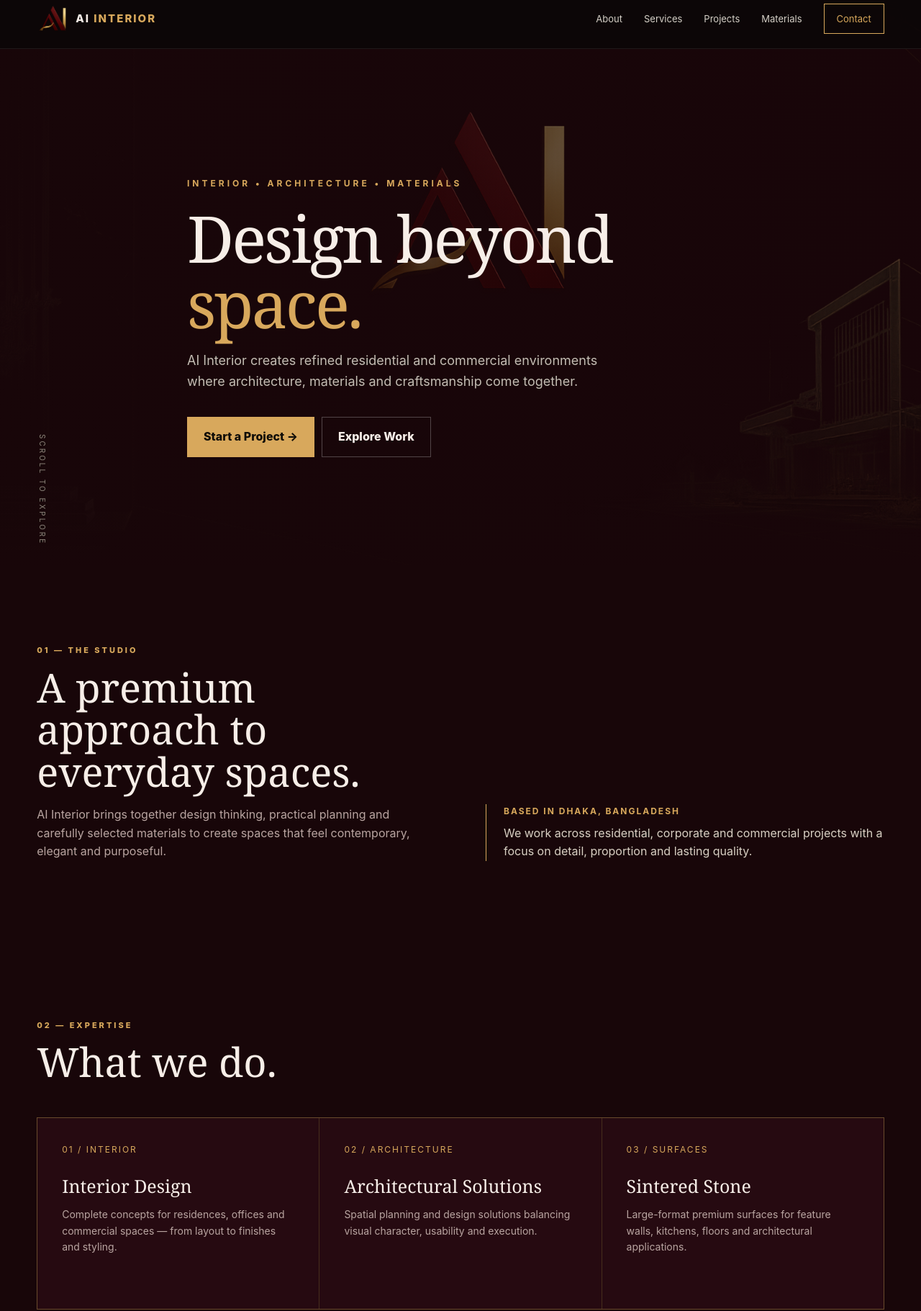
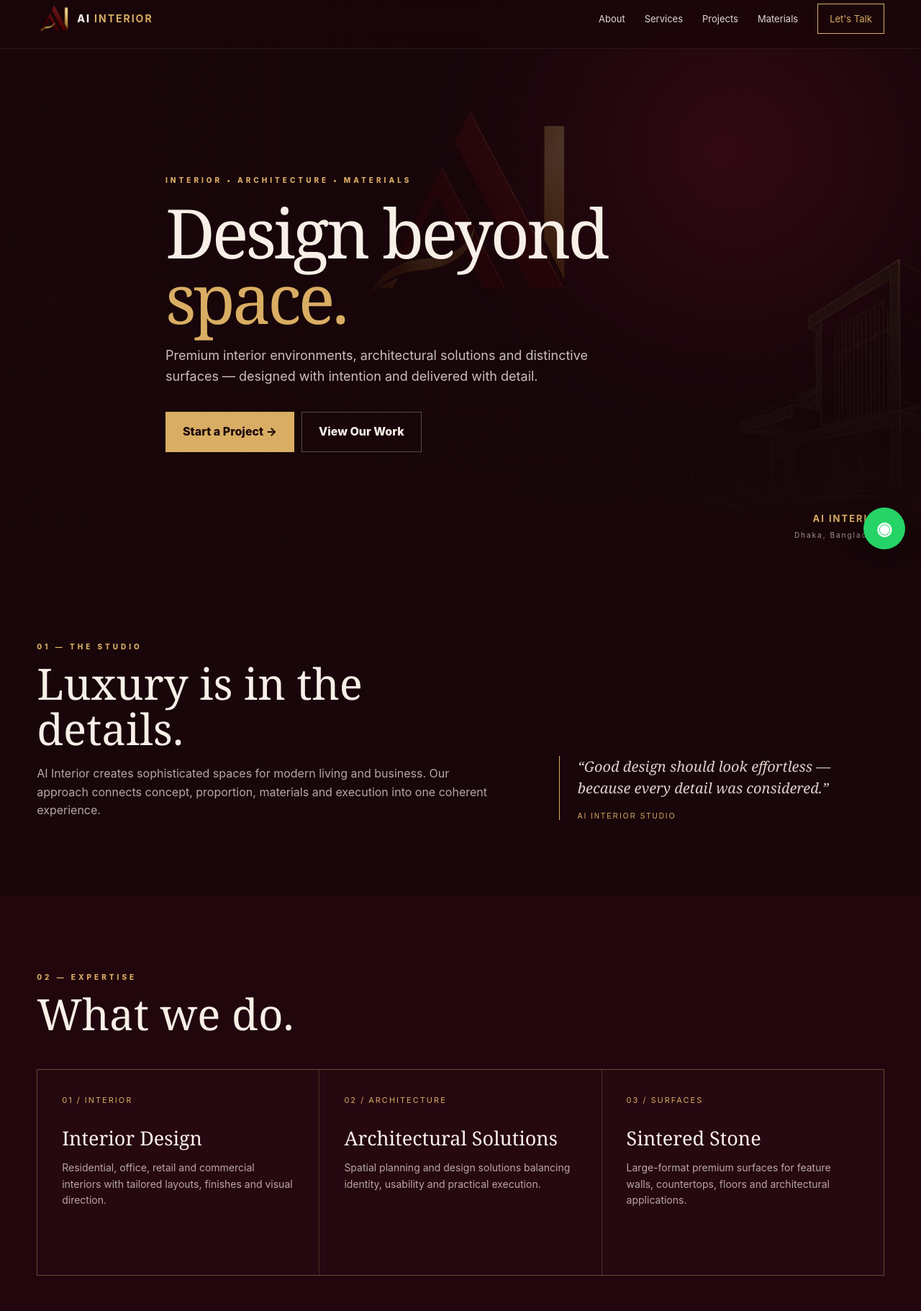
Before and after one commit to aiinterior115/aiinterior115.github.io, a plain HTML site: page index.html in a window 1280 px wide. Shown: the part 15-1836 px from the top of the page at 72% size. Drawn offline with Linux system fonts and the light colour scheme.

Commit message:
Add files via upload

```diff
--- a/index.html
+++ b/index.html
@@ -1,97 +1,79 @@
-<!DOCTYPE html>
+<!doctype html>
 <html lang="en">
 <head>
-<meta charset="UTF-8">
-<meta name="viewport" content="width=device-width, initial-scale=1.0">
-<meta name="description" content="AI Interior — premium interior design, architectural solutions and surface materials in Dhaka, Bangladesh.">
-<meta name="theme-color" content="#0a0908">
-<title>AI Interior — Design Beyond Space</title>
+<meta charset="utf-8">
+<meta name="viewport" content="width=device-width,initial-scale=1">
+<meta name="description" content="AI Interior — premium interior design, architecture and sintered stone solutions in Dhaka, Bangladesh.">
+<meta name="theme-color" content="#19060a">
+<title>AI Interior | Design Beyond Space</title>
 <style>
-:root{--bg:#180609;--panel:#260a11;--gold:#d8a85c;--gold2:#8e5b32;--cream:#f7eee8;--muted:#b9a5a1;--line:rgba(216,168,92,.24)}
-*{box-sizing:border-box;margin:0;padding:0}
-html{scroll-behavior:smooth}
-body{font-family:Inter,ui-sans-serif,system-ui,-apple-system,"Segoe UI",Arial,sans-serif;background:var(--bg);color:var(--cream);line-height:1.6}
-a{text-decoration:none;color:inherit}.container{width:min(1180px,92%);margin:auto}
-.nav{position:fixed;inset:0 0 auto;z-index:50;background:rgba(9,8,7,.72);backdrop-filter:blur(16px);border-bottom:1px solid rgba(255,255,255,.07)}
-.navin{height:82px;display:flex;align-items:center;justify-content:space-between}
-.brand{display:flex;align-items:center;gap:11px;font-weight:800;letter-spacing:2px}.brand img{width:43px;height:43px;object-fit:contain}.brand span{font-size:15px}.brand em{font-style:normal;color:var(--gold)}
-.links{display:flex;gap:30px;align-items:center;font-size:13px;color:#d5d0c7}.links a:hover{color:var(--gold)}
-.navcta{border:1px solid var(--gold);padding:10px 17px;color:var(--gold)!important}
-.hero{min-height:100vh;position:relative;overflow:hidden;display:flex;align-items:center}
-.hero-art{position:absolute;inset:0;background:#160509 url("hero-art.png") center/cover no-repeat;opacity:.66;filter:saturate(1.12)}
-.hero:after{content:"";position:absolute;inset:0;background:linear-gradient(90deg,rgba(24,6,9,.94) 0%,rgba(24,6,9,.65) 42%,rgba(24,6,9,.2) 100%),linear-gradient(0deg,rgba(24,6,9,.88),transparent 45%)}
-.hero-content{position:relative;z-index:2;padding-top:110px;max-width:760px}
-.kicker{font-size:12px;text-transform:uppercase;letter-spacing:4px;color:var(--gold);font-weight:700}
-h1{font-family:Georgia,"Times New Roman",serif;font-weight:500;font-size:clamp(52px,7vw,92px);line-height:1.02;letter-spacing:-3px;margin:20px 0}
-h1 span{color:var(--gold)}
-.lead{font-size:18px;color:#c3bdb3;max-width:620px;margin-bottom:34px}
-.btn{display:inline-flex;align-items:center;gap:9px;padding:14px 22px;background:var(--gold);color:#100d08;font-weight:800;border:1px solid var(--gold);margin-right:10px}.btn:hover{background:#ead09a}
-.btn.ghost{background:transparent;color:var(--cream);border-color:rgba(255,255,255,.25)}
-.scroll{position:absolute;z-index:3;bottom:28px;left:4%;font-size:10px;letter-spacing:3px;color:#8f887d;writing-mode:vertical-rl}
-section{padding:110px 0}.eyebrow{font-size:11px;letter-spacing:3px;text-transform:uppercase;color:var(--gold);font-weight:800}
-.section-title{font:500 clamp(36px,5vw,56px)/1.05 Georgia,serif;margin:12px 0 18px}
-.section-copy{color:var(--muted);max-width:700px}.intro{display:grid;grid-template-columns:1fr 1fr;gap:70px;align-items:end}
-.signature{border-left:1px solid var(--gold);padding-left:24px;color:#d9d1c4}.signature strong{display:block;color:var(--gold);font-size:12px;letter-spacing:2px;text-transform:uppercase;margin-bottom:8px}
-.services{display:grid;grid-template-columns:repeat(3,1fr);gap:1px;margin-top:48px;background:var(--line);border:1px solid var(--line)}
-.service{background:var(--panel);padding:34px;min-height:265px;transition:.25s}.service:hover{transform:translateY(-5px);background:#171511}
-.num{color:var(--gold);font-size:12px;letter-spacing:2px}.service h3{font:500 25px Georgia,serif;margin:24px 0 12px}.service p{color:var(--muted);font-size:14px}
-.projects{margin-top:48px;display:grid;grid-template-columns:1.35fr .65fr;gap:18px}.project{min-height:300px;position:relative;overflow:hidden;padding:30px;display:flex;align-items:end;background:linear-gradient(135deg,#2a241c,#0e0d0b);border:1px solid var(--line)}.project:before{content:"";position:absolute;inset:0;background:radial-gradient(circle at 70% 25%,rgba(212,176,106,.24),transparent 35%)}.project.large{min-height:520px}.project:nth-child(2){background:linear-gradient(135deg,#1e1b18,#0a0908)}.project:nth-child(3){background:linear-gradient(135deg,#30291f,#100f0d)}.project:nth-child(4){background:linear-gradient(135deg,#1a1917,#0d0c0b)}
-.project-content{position:relative;z-index:1}.tag{font-size:10px;letter-spacing:2px;color:var(--gold);text-transform:uppercase}.project h3{font:500 29px Georgia,serif;margin-top:7px}.project p{color:#aaa49b;font-size:13px}
-.material{background:#21080d}.material-grid{display:grid;grid-template-columns:.8fr 1.2fr;gap:70px;align-items:center}.material-box{border:1px solid var(--line);padding:36px;background:linear-gradient(135deg,#17140f,#0d0c0a)}.material-box h3{font:500 30px Georgia,serif;margin:12px 0}.material-box p{color:var(--muted)}
-.process{display:grid;grid-template-columns:repeat(4,1fr);gap:25px;margin-top:48px}.step{border-top:1px solid var(--line);padding-top:22px}.step b{color:var(--gold);font-size:12px}.step h4{font-size:17px;margin:12px 0 7px}.step p{font-size:13px;color:var(--muted)}
-.contact{background:linear-gradient(135deg,#17120b,#0d0c0a);border-top:1px solid var(--line);border-bottom:1px solid var(--line)}.contact-grid{display:grid;grid-template-columns:1fr 1fr;gap:70px}.contact-info{margin-top:30px}.contact-info div{padding:16px 0;border-bottom:1px solid rgba(255,255,255,.08)}.contact-info small{display:block;color:#817b73;text-transform:uppercase;letter-spacing:2px;font-size:9px}.contact-info a{color:var(--gold)}
-footer{padding:30px 0;color:#77736c;font-size:12px}.foot{display:flex;justify-content:space-between;gap:20px}
-@media(max-width:800px){.links{display:none}.intro,.material-grid,.contact-grid{grid-template-columns:1fr;gap:35px}.services,.process{grid-template-columns:1fr}.projects{grid-template-columns:1fr}.project.large{min-height:360px}section{padding:78px 0}.hero-art{background-position:center}.hero-content{padding-top:120px}h1{letter-spacing:-2px}.foot{flex-direction:column}}
+:root{--maroon:#19060a;--maroon2:#2a0810;--wine:#430d19;--gold:#d9ad63;--gold2:#f0d39a;--ivory:#f8f0e8;--muted:#b7a7a5;--line:rgba(217,173,99,.22)}
+*{box-sizing:border-box;margin:0;padding:0}html{scroll-behavior:smooth}body{background:var(--maroon);color:var(--ivory);font-family:Inter,Arial,sans-serif;line-height:1.6}a{text-decoration:none;color:inherit}
+.container{width:min(1200px,92%);margin:auto}.nav{position:fixed;z-index:100;top:0;left:0;right:0;background:rgba(25,6,10,.76);backdrop-filter:blur(18px);border-bottom:1px solid rgba(255,255,255,.07)}
+.navin{height:82px;display:flex;align-items:center;justify-content:space-between}.brand{display:flex;align-items:center;gap:10px;font-weight:800;letter-spacing:2px}.brand img{width:46px;height:46px;object-fit:contain}.brand span{font-size:14px}.brand b{color:var(--gold)}
+.links{display:flex;gap:27px;align-items:center;font-size:13px;color:#e4d9d3}.links a:hover{color:var(--gold)}.navbtn{border:1px solid var(--gold);padding:10px 16px;color:var(--gold)!important}
+.menu{display:none;background:none;border:0;color:var(--ivory);font-size:25px}.mobile{display:none}
+.hero{min-height:100vh;position:relative;display:flex;align-items:center;overflow:hidden;background:#110307}.hero-art{position:absolute;inset:0;background:url("hero-art.png") center/cover no-repeat;opacity:.48;filter:saturate(1.2)}.hero:before{content:"";position:absolute;inset:0;background:radial-gradient(circle at 78% 28%,rgba(117,20,43,.5),transparent 34%)}.hero:after{content:"";position:absolute;inset:0;background:linear-gradient(90deg,rgba(25,6,10,.97),rgba(25,6,10,.72) 43%,rgba(25,6,10,.2)),linear-gradient(0deg,rgba(25,6,10,.96),transparent 48%)}
+.hero-content{position:relative;z-index:2;padding-top:100px;max-width:820px}.eyebrow{font-size:10px;letter-spacing:4px;color:var(--gold);font-weight:800;text-transform:uppercase}.hero h1{font:500 clamp(55px,7.4vw,100px)/.96 Georgia,serif;letter-spacing:-4px;margin:20px 0}.hero h1 span{color:var(--gold)}.lead{font-size:18px;color:#cdbfba;max-width:660px;margin-bottom:35px}.actions{display:flex;gap:10px;flex-wrap:wrap}.btn{display:inline-flex;align-items:center;gap:9px;padding:14px 23px;background:var(--gold);color:#1b080b;font-weight:800;border:1px solid var(--gold)}.btn:hover{background:var(--gold2)}.btn.ghost{background:transparent;color:var(--ivory);border-color:rgba(255,255,255,.28)}
+.hero-meta{position:absolute;z-index:3;bottom:34px;right:4%;font-size:10px;letter-spacing:2px;color:#a69491;text-align:right}.hero-meta strong{display:block;color:var(--gold);font-size:13px;margin-bottom:4px}
+section{padding:105px 0}.dark{background:#21070d}.wine{background:linear-gradient(135deg,#3b0b16,#20070d)}.title{font:500 clamp(38px,5vw,60px)/1.05 Georgia,serif;margin:12px 0 18px}.copy{color:var(--muted);max-width:720px}
+.intro{display:grid;grid-template-columns:1fr .7fr;gap:80px;align-items:end}.quote{border-left:1px solid var(--gold);padding-left:25px;color:#ddd0ca;font:italic 20px/1.5 Georgia,serif}.quote small{display:block;font:normal 10px Arial;letter-spacing:2px;color:var(--gold);margin-top:18px;text-transform:uppercase}
+.services{display:grid;grid-template-columns:repeat(3,1fr);gap:1px;background:var(--line);border:1px solid var(--line);margin-top:45px}.service{background:#260811;padding:34px;min-height:285px;transition:.25s}.service:hover{transform:translateY(-5px);background:#310a13}.service .n{color:var(--gold);font-size:11px;letter-spacing:2px}.service h3{font:500 27px Georgia,serif;margin:25px 0 12px}.service p{color:var(--muted);font-size:14px}
+.projects{display:grid;grid-template-columns:1.25fr .75fr;gap:18px;margin-top:45px}.project{min-height:310px;padding:30px;display:flex;align-items:end;position:relative;overflow:hidden;border:1px solid var(--line);background:linear-gradient(135deg,#4a101d,#21070d)}.project:after{content:"";position:absolute;inset:0;background:linear-gradient(0deg,rgba(0,0,0,.72),transparent 70%)}.project.large{min-height:525px;background:linear-gradient(135deg,#561324,#20060c)}.project.two{background:linear-gradient(135deg,#35101a,#160509)}.project.three{background:linear-gradient(135deg,#5a291d,#26080e)}.project.four{background:linear-gradient(135deg,#27141b,#130509)}.pcontent{position:relative;z-index:2}.tag{font-size:9px;letter-spacing:2px;color:var(--gold);text-transform:uppercase}.project h3{font:500 30px Georgia,serif;margin:6px 0}.project p{font-size:13px;color:#c0b0ad}
+.materials{display:grid;grid-template-columns:.9fr 1.1fr;gap:65px;align-items:center}.material-card{padding:40px;border:1px solid var(--line);background:radial-gradient(circle at 75% 20%,rgba(217,173,99,.14),transparent 35%),#280811}.chips{display:flex;gap:9px;flex-wrap:wrap;margin-top:22px}.chip{border:1px solid var(--line);padding:8px 12px;color:#daccc6;font-size:11px}
+.process{display:grid;grid-template-columns:repeat(4,1fr);gap:25px;margin-top:45px}.step{border-top:1px solid var(--line);padding-top:20px}.step b{color:var(--gold);font-size:11px}.step h4{margin:10px 0 5px;font-size:17px}.step p{font-size:13px;color:var(--muted)}
+.contact{background:linear-gradient(135deg,#4b0c19,#20070d);border-top:1px solid var(--line)}.contactgrid{display:grid;grid-template-columns:1fr 1fr;gap:70px}.details{margin-top:25px}.detail{padding:15px 0;border-bottom:1px solid rgba(255,255,255,.08);color:#ded2cd}.detail small{display:block;color:#9d8887;font-size:9px;letter-spacing:2px;text-transform:uppercase}.detail a{color:var(--gold)}
+.float{position:fixed;right:22px;bottom:22px;z-index:90;width:58px;height:58px;border-radius:50%;display:grid;place-items:center;background:#25d366;color:#fff;font-weight:900;font-size:25px;box-shadow:0 10px 35px rgba(0,0,0,.45)}.float:hover{transform:scale(1.06)}
+footer{padding:30px 0;color:#948482;font-size:12px}.foot{display:flex;justify-content:space-between;gap:20px}
+@media(max-width:800px){.links{display:none}.menu{display:block}.mobile{position:absolute;top:82px;left:0;right:0;background:#1d070c;border-bottom:1px solid var(--line);padding:18px 4%;flex-direction:column;gap:16px}.mobile.show{display:flex}.intro,.materials,.contactgrid{grid-template-columns:1fr;gap:35px}.services,.process{grid-template-columns:1fr}.projects{grid-template-columns:1fr}.project.large{min-height:370px}section{padding:78px 0}.hero h1{letter-spacing:-2px}.hero-meta{display:none}}
 </style>
 </head>
 <body>
 <nav class="nav"><div class="container navin">
-<a class="brand" href="#"><img src="ai-logo.png" alt="AI Interior logo"><span>AI <em>INTERIOR</em></span></a>
-<div class="links"><a href="#about">About</a><a href="#services">Services</a><a href="#projects">Projects</a><a href="#materials">Materials</a><a href="#contact" class="navcta">Contact</a></div>
-</div></nav>
+<a class="brand" href="#home"><img src="ai-logo.png" alt="AI Interior logo"><span>AI <b>INTERIOR</b></span></a>
+<div class="links"><a href="#about">About</a><a href="#services">Services</a><a href="#projects">Projects</a><a href="#materials">Materials</a><a href="#contact" class="navbtn">Let's Talk</a></div>
+<button class="menu" aria-label="Menu" onclick="document.querySelector('.mobile').classList.toggle('show')">☰</button>
+</div><div class="mobile"><a href="#about">About</a><a href="#services">Services</a><a href="#projects">Projects</a><a href="#materials">Materials</a><a href="#contact">Contact</a></div></nav>
 
-<header class="hero">
-<div class="hero-art"></div><div class="scroll">SCROLL TO EXPLORE</div>
-<div class="container hero-content">
-<div class="kicker">Interior • Architecture • Materials</div>
+<header id="home" class="hero"><div class="hero-art"></div><div class="container hero-content">
+<div class="eyebrow">Interior • Architecture • Materials</div>
 <h1>Design beyond <span>space.</span></h1>
-<p class="lead">AI Interior creates refined residential and commercial environments where architecture, materials and craftsmanship come together.</p>
-<a class="btn" href="#contact">Start a Project →</a><a class="btn ghost" href="#projects">Explore Work</a>
-</div></header>
+<p class="lead">Premium interior environments, architectural solutions and distinctive surfaces — designed with intention and delivered with detail.</p>
+<div class="actions"><a class="btn" href="#contact">Start a Project →</a><a class="btn ghost" href="#projects">View Our Work</a></div>
+</div><div class="hero-meta"><strong>AI INTERIOR</strong>Dhaka, Bangladesh</div></header>
 
-<section id="about"><div class="container intro">
-<div><div class="eyebrow">01 — The Studio</div><h2 class="section-title">A premium approach to everyday spaces.</h2><p class="section-copy">AI Interior brings together design thinking, practical planning and carefully selected materials to create spaces that feel contemporary, elegant and purposeful.</p></div>
-<div class="signature"><strong>Based in Dhaka, Bangladesh</strong>We work across residential, corporate and commercial projects with a focus on detail, proportion and lasting quality.</div>
-</div></section>
+<section id="about"><div class="container intro"><div><div class="eyebrow">01 — The Studio</div><h2 class="title">Luxury is in the details.</h2><p class="copy">AI Interior creates sophisticated spaces for modern living and business. Our approach connects concept, proportion, materials and execution into one coherent experience.</p></div><div class="quote">“Good design should look effortless — because every detail was considered.”<small>AI Interior Studio</small></div></div></section>
 
-<section id="services"><div class="container"><div class="eyebrow">02 — Expertise</div><h2 class="section-title">What we do.</h2>
-<div class="services">
-<article class="service"><div class="num">01 / INTERIOR</div><h3>Interior Design</h3><p>Complete concepts for residences, offices and commercial spaces — from layout to finishes and styling.</p></article>
-<article class="service"><div class="num">02 / ARCHITECTURE</div><h3>Architectural Solutions</h3><p>Spatial planning and design solutions balancing visual character, usability and execution.</p></article>
-<article class="service"><div class="num">03 / SURFACES</div><h3>Sintered Stone</h3><p>Large-format premium surfaces for feature walls, kitchens, floors and architectural applications.</p></article>
+<section id="services" class="dark"><div class="container"><div class="eyebrow">02 — Expertise</div><h2 class="title">What we do.</h2><div class="services">
+<div class="service"><div class="n">01 / INTERIOR</div><h3>Interior Design</h3><p>Residential, office, retail and commercial interiors with tailored layouts, finishes and visual direction.</p></div>
+<div class="service"><div class="n">02 / ARCHITECTURE</div><h3>Architectural Solutions</h3><p>Spatial planning and design solutions balancing identity, usability and practical execution.</p></div>
+<div class="service"><div class="n">03 / SURFACES</div><h3>Sintered Stone</h3><p>Large-format premium surfaces for feature walls, countertops, floors and architectural applications.</p></div>
 </div></div></section>
 
-<section id="projects"><div class="container"><div class="eyebrow">03 — Selected Work</div><h2 class="section-title">Spaces with a point of view.</h2>
-<div class="projects">
-<article class="project large"><div class="project-content"><div class="tag">Residential Development</div><h3>AI INVICTUS I</h3><p>Mirpur DOHS, Dhaka • Contemporary premium living</p></div></article>
-<article class="project"><div class="project-content"><div class="tag">Residential</div><h3>Tailored Living</h3><p>Modern interiors, custom detailing and refined finishes.</p></div></article>
-<article class="project"><div class="project-content"><div class="tag">Corporate</div><h3>Workspaces</h3><p>Clean, confident environments for modern businesses.</p></div></article>
-<article class="project"><div class="project-content"><div class="tag">Materials</div><h3>Surface Stories</h3><p>Large-format stone applications with architectural impact.</p></div></article>
+<section id="projects"><div class="container"><div class="eyebrow">03 — Selected Work</div><h2 class="title">Spaces with a point of view.</h2><div class="projects">
+<article class="project large"><div class="pcontent"><div class="tag">Residential Development</div><h3>AI INVICTUS TOWER</h3><p>Mirpur DOHS, Dhaka • Contemporary premium living</p></div></article>
+<article class="project two"><div class="pcontent"><div class="tag">Residential</div><h3>Tailored Living</h3><p>Modern interiors and custom detailing.</p></div></article>
+<article class="project three"><div class="pcontent"><div class="tag">Corporate</div><h3>Workspaces</h3><p>Confident environments for modern businesses.</p></div></article>
+<article class="project four"><div class="pcontent"><div class="tag">Materials</div><h3>Surface Stories</h3><p>Large-format stone applications with architectural impact.</p></div></article>
 </div></div></section>
 
-<section id="materials" class="material"><div class="container material-grid">
-<div><div class="eyebrow">04 — Materials</div><h2 class="section-title">Material makes the mood.</h2><p class="section-copy">We source and specify premium surfaces with attention to scale, finish, texture and application — including large-format sintered stone for sophisticated interiors.</p></div>
-<div class="material-box"><div class="num">SIGNATURE MATERIAL</div><h3>Large-format Sintered Stone</h3><p>Ideal for feature walls, countertops, flooring and statement architectural surfaces. Available in contemporary polished and matt finishes.</p></div>
-</div></section>
+<section id="materials" class="wine"><div class="container materials"><div><div class="eyebrow">04 — Materials</div><h2 class="title">Material makes the mood.</h2><p class="copy">We specify premium surfaces with attention to scale, texture, finish and application. Large-format sintered stone brings a clean architectural character to kitchens, walls and feature areas.</p></div><div class="material-card"><div class="eyebrow">Signature Material</div><h3 class="title" style="font-size:34px">Large-format Sintered Stone</h3><p class="copy">Designed for contemporary interiors where durability and visual impact matter.</p><div class="chips"><span class="chip">Polished</span><span class="chip">Matt</span><span class="chip">Large Format</span><span class="chip">Premium Finish</span></div></div></div></section>
 
-<section><div class="container"><div class="eyebrow">05 — Our Process</div><h2 class="section-title">From idea to finished space.</h2>
-<div class="process"><div class="step"><b>01</b><h4>Discover</h4><p>Understand your space, needs, budget and design direction.</p></div><div class="step"><b>02</b><h4>Design</h4><p>Develop layouts, concepts, materials and visual direction.</p></div><div class="step"><b>03</b><h4>Detail</h4><p>Refine specifications and coordinate execution requirements.</p></div><div class="step"><b>04</b><h4>Deliver</h4><p>Bring the approved design into a finished, considered space.</p></div></div>
-</div></section>
+<section><div class="container"><div class="eyebrow">05 — Process</div><h2 class="title">From idea to finished space.</h2><div class="process">
+<div class="step"><b>01</b><h4>Discover</h4><p>Understand your space, needs and design direction.</p></div>
+<div class="step"><b>02</b><h4>Design</h4><p>Develop layouts, concepts, materials and visual direction.</p></div>
+<div class="step"><b>03</b><h4>Detail</h4><p>Refine specifications and execution requirements.</p></div>
+<div class="step"><b>04</b><h4>Deliver</h4><p>Bring the approved design into a finished space.</p></div>
+</div></div></section>
 
-<section id="contact" class="contact"><div class="container contact-grid">
-<div><div class="eyebrow">06 — Contact</div><h2 class="section-title">Let's create something exceptional.</h2><p class="section-copy">Tell us what you're planning. We'll help you turn the idea into a clear design direction.</p><br><a class="btn" href="https://wa.me/8801798282810?text=Hello%20AI%20Interior%2C%20I%20would%20like%20to%20discuss%20a%20project." target="_blank">WhatsApp AI Interior →</a></div>
-<div class="contact-info"><div><small>Office</small>House-111, AWT Road, North Kalshi, Mirpur DOHS Gate-1, Dhaka-1216, Bangladesh</div><div><small>Email</small><a href="mailto:info@aiinterior.com">info@aiinterior.com</a></div><div><small>Phone / WhatsApp</small><a href="tel:+8801798282810">+880 1798-282810</a></div></div>
-</div></section>
+<section id="contact" class="contact"><div class="container contactgrid"><div><div class="eyebrow">06 — Contact</div><h2 class="title">Let's create something exceptional.</h2><p class="copy">Tell us about your project. We'll help you turn the idea into a clear design direction.</p><br><a class="btn" href="https://wa.me/8801798282810?text=Hello%20AI%20Interior%2C%20I%20would%20like%20to%20discuss%20a%20project." target="_blank">WhatsApp Us →</a></div><div class="details">
+<div class="detail"><small>Office</small>House-111, AWT Road, North Kalshi, Mirpur DOHS Gate-1, Dhaka-1216, Bangladesh</div>
+<div class="detail"><small>WhatsApp / Phone</small><a href="tel:+8801798282810">+880 1798-282810</a></div>
+<div class="detail"><small>Email</small><a href="mailto:info@aiinterior.com">info@aiinterior.com</a></div>
+</div></div></section>
 
 <footer><div class="container foot"><span>© 2026 AI Interior. All rights reserved.</span><span>Interior • Architecture • Materials</span></div></footer>
-</body></html>
+<a class="float" href="https://wa.me/8801798282810?text=Hello%20AI%20Interior%2C%20I%20would%20like%20to%20discuss%20a%20project." target="_blank" aria-label="WhatsApp">◉</a>
+<script>document.querySelectorAll('.mobile a').forEach(a=>a.onclick=()=>document.querySelector('.mobile').classList.remove('show'));</script>
+</body>
+</html>
```
